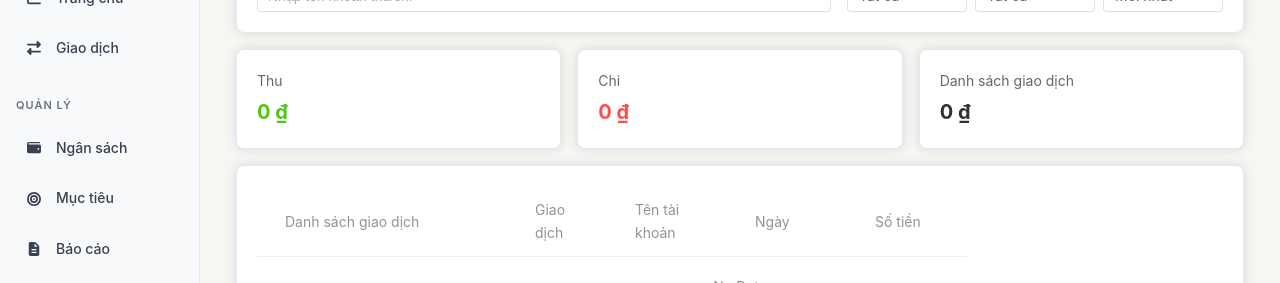
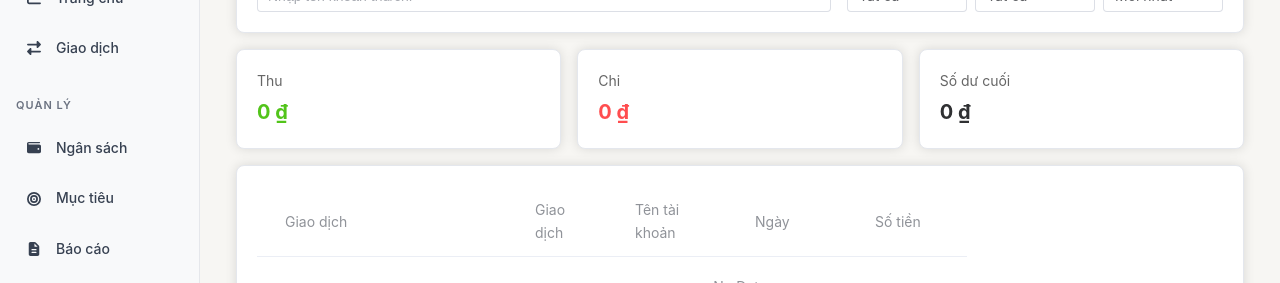
Before and after one commit to duonghuan2122000/sora-piggy, a Vue app: page /transactions in a window 1280 px wide. Shown: the part 137-420 px from the top of the page. Built offline with nearby package versions, Linux system fonts and the light colour scheme.

Commit message:
feat(pbi12-12): localize giao dịch — thêm TransactionItem, cập nhật view, i18n key, tests và cấu hình vitest

```diff
--- a/package.json
+++ b/package.json
@@ -46,13 +46,17 @@
     "@electron/rebuild": "^4.0.0",
     "@playwright/test": "^1.59.1",
     "@types/better-sqlite3": "^7.6.13",
+    "@types/jsdom": "^28.0.1",
     "@types/node": "^22.19.1",
-    "@vitejs/plugin-vue": "^6.0.2",
+    "@vitejs/plugin-vue": "^6.0.5",
+    "@vue/compiler-sfc": "^3.5.32",
+    "@vue/test-utils": "^2.4.6",
     "electron": "^39.2.6",
     "electron-builder": "^26.0.12",
     "electron-vite": "^5.0.0",
     "eslint": "^9.39.1",
     "eslint-plugin-vue": "^10.6.2",
+    "jsdom": "^29.0.1",
     "prettier": "^3.7.4",
     "sass": "^1.98.0",
     "typescript": "^5.9.3",
--- /dev/null
+++ b/src/renderer/src/components/TransactionItem.vue
@@ -0,0 +1,74 @@
+<script setup lang="ts">
+import { computed } from 'vue';
+import type { ITransaction } from '@renderer/types/transaction';
+
+const props = defineProps<{ transaction: ITransaction }>();
+
+const isIncome = computed(
+  () => (props.transaction.category || '').toString().toLowerCase() === 'income'
+);
+
+// Determine sign from amount to avoid UI inconsistency when category and amount disagree
+const sign = computed(() => (Number(props.transaction.amount) >= 0 ? '+' : '-'));
+
+const formatCurrency = (amount: number): string => {
+  return new Intl.NumberFormat('vi-VN', {
+    style: 'currency',
+    currency: 'VND'
+  }).format(amount);
+};
+
+// Format the absolute value of amount to avoid double signage; sign is shown separately
+const formattedAmount = computed(() =>
+  formatCurrency(Math.abs(Number(props.transaction.amount || 0)))
+);
+</script>
+
+<template>
+  <div :data-testid="`transactions-row-${props.transaction.id}`" class="sora-transaction-name">
+    <div class="sora-icon-wrapper" data-testid="transactions-row-icon">
+      {{ sign }}
+    </div>
+    <div class="sora-text-wrapper">
+      <div class="sora-name" data-testid="transactions-row-name">{{ props.transaction.name }}</div>
+      <div class="sora-desc" data-testid="transactions-row-desc">
+        {{ props.transaction.description }}
+      </div>
+    </div>
+    <div
+      :class="Number(props.transaction.amount) >= 0 ? 'sora-income' : 'sora-expense'"
+      data-testid="transactions-row-amount"
+    >
+      {{ formattedAmount }}
+    </div>
+  </div>
+</template>
+
+<style scoped lang="scss">
+.sora-transaction-name {
+  display: flex;
+  align-items: center;
+  gap: 12px;
+}
+.sora-icon-wrapper {
+  width: 32px;
+  height: 32px;
+  display: flex;
+  align-items: center;
+  justify-content: center;
+  border-radius: 50%;
+  background-color: #f3f4f6;
+}
+.sora-text-wrapper {
+  flex: 1;
+  display: flex;
+  flex-direction: column;
+}
+.sora-name {
+  font-weight: 500;
+}
+.sora-desc {
+  font-size: 12px;
+  color: #6b7280;
+}
+</style>
--- a/src/renderer/src/locales/vi.json
+++ b/src/renderer/src/locales/vi.json
@@ -72,7 +72,7 @@
     }
   },
   "transactions": {
-    "title": "Danh sách giao dịch",
+    "latestBalance": "Số dư cuối",
     "empty": "Không có giao dịch",
     "columns": {
       "date": "Ngày",
--- a/src/renderer/src/views/transactions/SoraTransactionView.vue
+++ b/src/renderer/src/views/transactions/SoraTransactionView.vue
@@ -11,6 +11,7 @@ import {
   ElPagination
 } from 'element-plus';
 import { ITransaction } from '@renderer/types/transaction';
+import TransactionItem from '@renderer/components/TransactionItem.vue';
 
 // Transactions data from database
 const transactions = ref<ITransaction[]>([]);
@@ -57,9 +58,16 @@ const accounts = computed(() => [
 ]);
 
 const sortOptions = computed(() => [
-  { label: t('transactions.sort.newest') || 'Newest', value: 'Newest' },
-  { label: t('transactions.sort.oldest') || 'Oldest', value: 'Oldest' }
+  { label: t('transactions.sort.newest') || 'Mới nhất', value: SORT_NEWEST },
+  { label: t('transactions.sort.oldest') || 'Cũ nhất', value: SORT_OLDEST }
 ]);
+
+// Mapping canonical account identifiers to display names used in older datasets
+const ACCOUNT_DISPLAY_MAP: Record<string, string> = {
+  [ACC_CASH]: 'Cash',
+  [ACC_BANK_A]: 'Bank account A',
+  [ACC_BANK_B]: 'Bank account B'
+};
 
 // Computed
 const filteredTransactions = computed(() => {
@@ -68,41 +76,47 @@ const filteredTransactions = computed(() => {
   // Filter by Search
   if (searchQuery.value) {
     const query = searchQuery.value.toLowerCase();
-    result = result.filter(
-      (tx) => tx.name.toLowerCase().includes(query) || tx.description.toLowerCase().includes(query)
-    );
+    result = result.filter((tx) => {
+      const name = (tx.name || '').toString().toLowerCase();
+      const desc = (tx.description || '').toString().toLowerCase();
+      return name.includes(query) || desc.includes(query);
+    });
   }
 
   // Filter by Category
   if (selectedCategory.value !== CAT_ALL) {
     // compare with internal canonical category values or fallback to string match
-    result = result.filter(
-      (tx) =>
-        tx.category === selectedCategory.value ||
-        tx.category === (selectedCategory.value === CAT_INCOME ? 'Income' : 'Expense')
-    );
+    const sel = selectedCategory.value.toString().toLowerCase();
+    result = result.filter((tx) => {
+      const cat = (tx.category || '').toString().toLowerCase();
+      const fallback = sel === CAT_INCOME.toLowerCase() ? 'income' : 'expense';
+      return cat === sel || cat === fallback;
+    });
   }
 
   // Filter by Account
   if (selectedAccount.value !== ACC_ALL) {
     // compare with canonical account identifiers or direct string names
-    result = result.filter(
-      (tx) =>
-        tx.account === selectedAccount.value ||
-        tx.account ===
-          (selectedAccount.value === ACC_CASH
-            ? 'Cash'
-            : selectedAccount.value === ACC_BANK_A
-              ? 'Bank account A'
-              : 'Bank account B')
-    );
+    result = result.filter((tx) => {
+      const acc = (tx.account || '').toString().toLowerCase();
+      const target = (
+        selectedAccount.value === ACC_CASH
+          ? 'cash'
+          : selectedAccount.value === ACC_BANK_A
+            ? 'bank account a'
+            : 'bank account b'
+      ).toLowerCase();
+      return acc === selectedAccount.value.toLowerCase() || acc === target;
+    });
   }
 
   // Sort
   result.sort((a, b) => {
     const dateA = new Date(a.time).getTime();
     const dateB = new Date(b.time).getTime();
-    return selectedSort.value === 'Newest' ? dateB - dateA : dateA - dateB;
+    const ta = Number.isFinite(dateA) ? dateA : 0;
+    const tb = Number.isFinite(dateB) ? dateB : 0;
+    return selectedSort.value === SORT_NEWEST ? tb - ta : ta - tb;
   });
 
   return result;
@@ -110,14 +124,14 @@ const filteredTransactions = computed(() => {
 
 const totalIncome = computed(() =>
   transactions.value
-    .filter((tx) => tx.category === 'Income')
-    .reduce((sum, tx) => sum + tx.amount, 0)
+    .filter((tx) => (tx.category || '').toString().toLowerCase() === 'income')
+    .reduce((sum, tx) => sum + Math.abs(Number(tx.amount || 0)), 0)
 );
 
 const totalExpense = computed(() =>
   transactions.value
-    .filter((tx) => tx.category === 'Expense')
-    .reduce((sum, tx) => sum + tx.amount, 0)
+    .filter((tx) => (tx.category || '').toString().toLowerCase() === 'expense')
+    .reduce((sum, tx) => sum + Math.abs(Number(tx.amount || 0)), 0)
 );
 
 // Note: if expenses are stored as positive numbers and categorized as 'Expense', balance = income - expense
@@ -130,8 +144,14 @@ const formatCurrency = (amount: number): string => {
   }).format(amount);
 };
 
-const formatDate = (date: Date): string => {
-  const d = new Date(date);
+// Expose formatted totals for template to avoid implicit ref unwrapping in complex expressions
+const formattedTotalIncome = computed(() => formatCurrency(totalIncome.value));
+const formattedTotalExpense = computed(() => formatCurrency(totalExpense.value));
+const formattedLatestBalance = computed(() => formatCurrency(latestBalance.value));
+
+const formatDate = (date: string | number | Date): string => {
+  const d = new Date(date as any);
+  if (isNaN(d.getTime())) return '—';
   const day = String(d.getDate()).padStart(2, '0');
   const month = String(d.getMonth() + 1).padStart(2, '0');
   const year = d.getFullYear();
@@ -203,16 +223,16 @@ const pagedTransactions = computed(() => {
     <section class="sora-summary">
       <ElCard class="sora-card">
         <div class="sora-card-title">{{ t('transactionForm.labels.income') }}</div>
-        <div class="sora-card-amount sora-income">{{ formatCurrency(totalIncome) }}</div>
+        <div class="sora-card-amount sora-income">{{ formattedTotalIncome }}</div>
       </ElCard>
       <ElCard class="sora-card">
         <div class="sora-card-title">{{ t('transactionForm.labels.expense') }}</div>
-        <div class="sora-card-amount sora-expense">{{ formatCurrency(totalExpense) }}</div>
+        <div class="sora-card-amount sora-expense">{{ formattedTotalExpense }}</div>
       </ElCard>
       <ElCard class="sora-card">
-        <div class="sora-card-title">{{ t('transactions.title') }}</div>
+        <div class="sora-card-title">{{ t('transactions.latestBalance') }}</div>
         <div class="sora-card-amount">
-          {{ formatCurrency(latestBalance) }}
+          {{ formattedLatestBalance }}
         </div>
       </ElCard>
     </section>
@@ -226,17 +246,9 @@ const pagedTransactions = computed(() => {
           height="100%"
           style="width: 100%"
         >
-          <ElTableColumn prop="name" :label="t('transactions.title')" width="250">
+          <ElTableColumn prop="transactionName" :label="t('sidebar.transaction')" width="250">
             <template #default="scope">
-              <div class="sora-transaction-name">
-                <div class="sora-icon-wrapper">
-                  {{ scope.row.category === 'Income' ? '+' : '-' }}
-                </div>
-                <div class="sora-text-wrapper">
-                  <div class="sora-name">{{ scope.row.name }}</div>
-                  <div class="sora-desc">{{ scope.row.description }}</div>
-                </div>
-              </div>
+              <TransactionItem :transaction="scope.row" />
             </template>
           </ElTableColumn>
           <ElTableColumn prop="category" :label="t('sidebar.transaction')" width="100" />
@@ -258,8 +270,8 @@ const pagedTransactions = computed(() => {
               }}</span>
             </template>
             <template #default="scope">
-              <div :class="scope.row.amount >= 0 ? 'sora-income' : 'sora-expense'">
-                {{ formatCurrency(scope.row.amount) }}
+              <div :class="Number(scope.row.amount) >= 0 ? 'sora-income' : 'sora-expense'">
+                {{ formatCurrency(Math.abs(Number(scope.row.amount || 0))) }}
               </div>
             </template>
           </ElTableColumn>
```
Also changed, not shown: specs/12/tasks.md (+7 -0 lines), src/renderer/src/components/transaction-utils.ts (added, +14 -0 lines), vitest.config.ts (+28 -5 lines), 3 other files (tests, documents, lock files or other folders).
